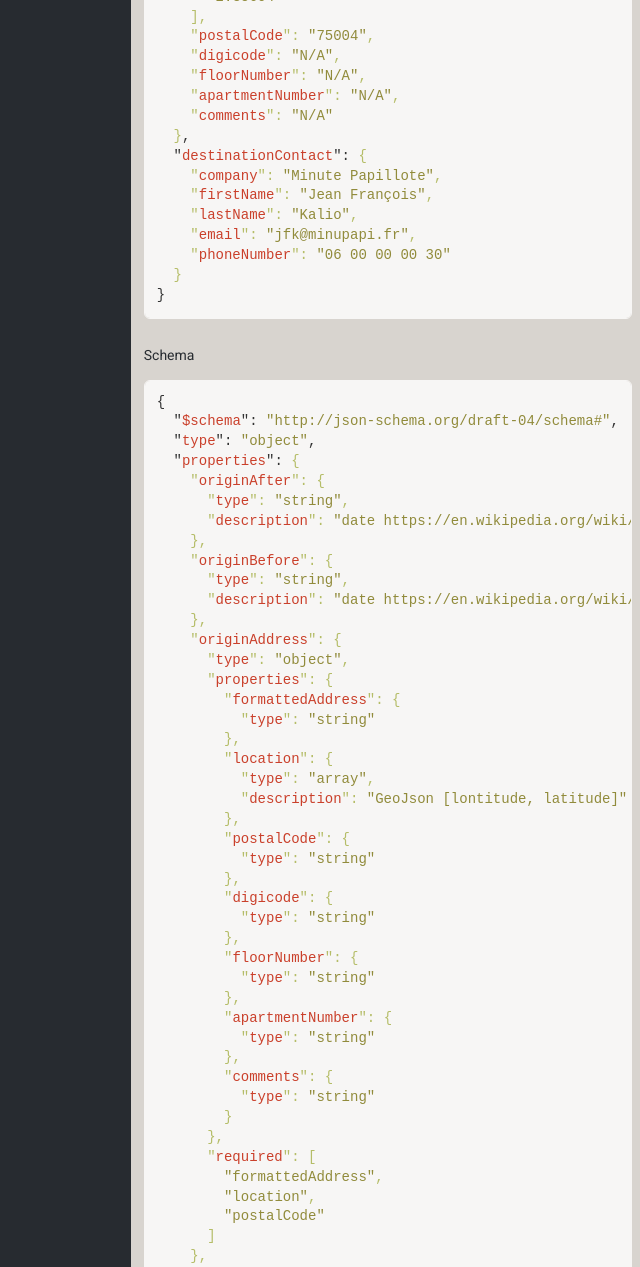
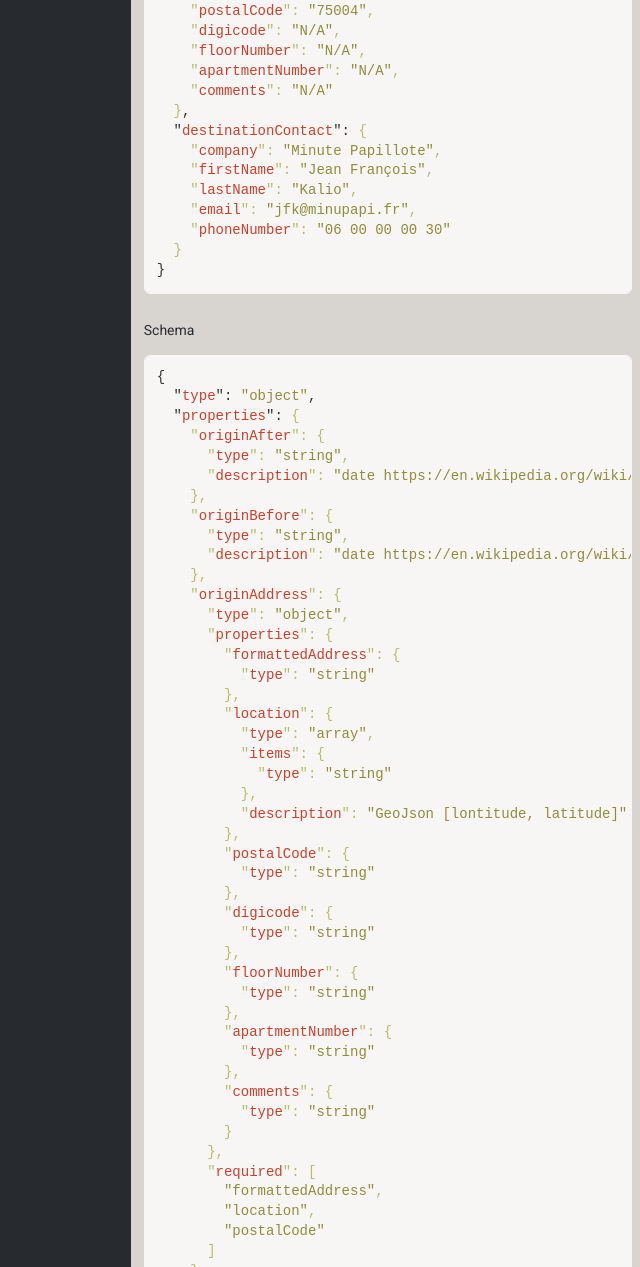
Before and after one commit to CityLiv/api-docs, a website: page index.html in a window 1280 px wide. Shown: the part 3451-4718 px from the top of the page, without its empty margins (640-1280 px from the left). Drawn offline with Linux system fonts and the light colour scheme.

Commit message:
Try to fix tab spaces

```diff
--- a/index.html
+++ b/index.html
@@ -163,7 +163,10 @@ This token must be placed in the <code>Authorization</code> header as follow:
 </ul>
 </li>
 </ul>
-</section></div><div class="middle"><section id="courses" class="resource-group"><h2 class="group-heading">Courses <a href="#courses" class="permalink">&para;</a></h2></section></div><div class="middle"><div id="courses-courses" class="resource"><h3 class="resource-heading">Courses <a href="#courses-courses" class="permalink">&para;</a></h3></div></div><div class="right"><div class="definition"><span class="method post">POST</span>&nbsp;<span class="uri"><span class="hostname"></span>/courses</span></div><div class="tabs"><div class="example-names"><span>Requests</span><span class="tab-button">CourseSample</span></div><div class="tab"><div><div class="inner"><h5>Headers</h5><pre><code><span class="hljs-attribute">Content-Type</span>: <span class="hljs-string">application/json</span><br><span class="hljs-attribute">Authorization</span>: <span class="hljs-string">Bearer MY_SUPER_TOKEN</span></code></pre><div style="height: 1px;"></div><h5>Body</h5><pre><code>{
+</section></div><div class="middle"><section id="courses" class="resource-group"><h2 class="group-heading">Courses <a href="#courses" class="permalink">&para;</a></h2></section></div><div class="middle"><div id="courses-courses" class="resource"><h3 class="resource-heading">Courses <a href="#courses-courses" class="permalink">&para;</a></h3></div></div><div class="right"><div class="definition"><span class="method post">POST</span>&nbsp;<span class="uri"><span class="hostname"></span>/courses</span></div><div class="tabs"><div class="example-names"><span>Requests</span><span class="tab-button">CourseSample</span></div><div class="tab"><div><div class="inner"><div class="description"><pre><code>+ Headers
+      Content-Type: <span class="hljs-type">application</span>/json
+      Authorization: Bearer MY_SUPER_TOKEN</code></pre>
+</div><h5>Body</h5><pre><code>{
   "<span class="hljs-attribute">originAfter</span>": <span class="hljs-value"><span class="hljs-string">"2017-01-20T12:00:00+02:00"</span></span>,
   "<span class="hljs-attribute">originBefore</span>": <span class="hljs-value"><span class="hljs-string">"2017-01-20T12:30:00+02:00"</span></span>,
   "<span class="hljs-attribute">originAddress</span>": <span class="hljs-value">{
@@ -207,7 +210,6 @@ This token must be placed in the <code>Authorization</code> header as follow:
     "<span class="hljs-attribute">phoneNumber</span>": <span class="hljs-value"><span class="hljs-string">"06 00 00 00 30"</span>
   </span>}
 </span>}</code></pre><div style="height: 1px;"></div><h5>Schema</h5><pre><code>{
-  "<span class="hljs-attribute">$schema</span>": <span class="hljs-value"><span class="hljs-string">"http://json-schema.org/draft-04/schema#"</span></span>,
   "<span class="hljs-attribute">type</span>": <span class="hljs-value"><span class="hljs-string">"object"</span></span>,
   "<span class="hljs-attribute">properties</span>": <span class="hljs-value">{
     "<span class="hljs-attribute">originAfter</span>": <span class="hljs-value">{
@@ -226,6 +228,9 @@ This token must be placed in the <code>Authorization</code> header as follow:
         </span>}</span>,
         "<span class="hljs-attribute">location</span>": <span class="hljs-value">{
           "<span class="hljs-attribute">type</span>": <span class="hljs-value"><span class="hljs-string">"array"</span></span>,
+          "<span class="hljs-attribute">items</span>": <span class="hljs-value">{
+            "<span class="hljs-attribute">type</span>": <span class="hljs-value"><span class="hljs-string">"string"</span>
+          </span>}</span>,
           "<span class="hljs-attribute">description</span>": <span class="hljs-value"><span class="hljs-string">"GeoJson [lontitude, latitude]"</span>
         </span>}</span>,
         "<span class="hljs-attribute">postalCode</span>": <span class="hljs-value">{
@@ -292,6 +297,9 @@ This token must be placed in the <code>Authorization</code> header as follow:
         </span>}</span>,
         "<span class="hljs-attribute">location</span>": <span class="hljs-value">{
           "<span class="hljs-attribute">type</span>": <span class="hljs-value"><span class="hljs-string">"array"</span></span>,
+          "<span class="hljs-attribute">items</span>": <span class="hljs-value">{
+            "<span class="hljs-attribute">type</span>": <span class="hljs-value"><span class="hljs-string">"string"</span>
+          </span>}</span>,
           "<span class="hljs-attribute">description</span>": <span class="hljs-value"><span class="hljs-string">"GeoJson [lontitude, latitude]"</span>
         </span>}</span>,
         "<span class="hljs-attribute">postalCode</span>": <span class="hljs-value">{
@@ -311,9 +319,6 @@ This token must be placed in the <code>Authorization</code> header as follow:
         </span>}
       </span>}</span>,
       "<span class="hljs-attribute">required</span>": <span class="hljs-value">[
-        <span class="hljs-string">"formattedAddress"</span>,
-        <span class="hljs-string">"location"</span>,
-        <span class="hljs-string">"postalCode"</span>,
         <span class="hljs-string">"formattedAddress"</span>,
         <span class="hljs-string">"location"</span>,
         <span class="hljs-string">"postalCode"</span>
@@ -351,7 +356,8 @@ This token must be placed in the <code>Authorization</code> header as follow:
     <span class="hljs-string">"originBefore"</span>,
     <span class="hljs-string">"destinationAfter"</span>,
     <span class="hljs-string">"destinationBefore"</span>
-  ]
+  ]</span>,
+  "<span class="hljs-attribute">$schema</span>": <span class="hljs-value"><span class="hljs-string">"http://json-schema.org/draft-04/schema#"</span>
 </span>}</code></pre><div style="height: 1px;"></div></div></div><div class="tabs"><div class="example-names"><span>Responses</span><span class="tab-button">201</span></div><div class="tab"><div><div class="inner"><h5>Headers</h5><pre><code><span class="hljs-attribute">Content-Type</span>: <span class="hljs-string">application/json</span></code></pre><div style="height: 1px;"></div><h5>Body</h5><pre><code>{
   "<span class="hljs-attribute">id</span>": <span class="hljs-value"><span class="hljs-string">"151fdvb5dbg1"</span></span>,
   "<span class="hljs-attribute">shortId</span>": <span class="hljs-value"><span class="hljs-string">"48ed9szef"</span></span>,
@@ -586,7 +592,8 @@ This token must be placed in the <code>Authorization</code> header as follow:
     <span class="hljs-string">"destinationBefore"</span>
   ]
 </span>}</code></pre><div style="height: 1px;"></div></div></div></div></div></div></div></div><div class="middle"><div id="courses-courses-post" class="action post"><h4 class="action-heading"><div class="name">Create a Course</div><a href="#courses-courses-post" class="method post">POST</a><code class="uri">/courses</code></h4><p>Creates a new Course.</p>
-</div></div><hr class="split"><div class="right"><div class="definition"><span class="method get">GET</span>&nbsp;<span class="uri"><span class="hostname"></span>/courses</span></div><div class="tabs"><div class="example-names"><span>Requests</span><span class="tab-button">Example1</span></div><div class="tab"><div><div class="inner"><h5>Headers</h5><pre><code><span class="hljs-attribute">Content-Type</span>: <span class="hljs-string">application/json</span><br><span class="hljs-attribute">Authorization</span>: <span class="hljs-string">Bearer MY_SUPER_TOKEN</span></code></pre><div style="height: 1px;"></div></div></div><div class="tabs"><div class="example-names"><span>Responses</span><span class="tab-button">200</span></div><div class="tab"><div><div class="inner"><h5>Headers</h5><pre><code><span class="hljs-attribute">Content-Type</span>: <span class="hljs-string">application/json</span></code></pre><div style="height: 1px;"></div><h5>Body</h5><pre><code>[
+</div></div><hr class="split"><div class="right"><div class="definition"><span class="method get">GET</span>&nbsp;<span class="uri"><span class="hostname"></span>/courses</span></div><div class="tabs"><div class="example-names"><span>Requests</span><span class="tab-button">Example1</span></div><div class="tab"><div><div class="inner"><h5>Headers</h5><pre><code><span class="hljs-attribute">Content-Type</span>: <span class="hljs-string">application/json</span></code></pre><div style="height: 1px;"></div><h5>Body</h5><pre><code>+ Headers
+      Authorization: Bearer MY_SUPER_TOKEN</code></pre><div style="height: 1px;"></div></div></div><div class="tabs"><div class="example-names"><span>Responses</span><span class="tab-button">200</span></div><div class="tab"><div><div class="inner"><h5>Headers</h5><pre><code><span class="hljs-attribute">Content-Type</span>: <span class="hljs-string">application/json</span></code></pre><div style="height: 1px;"></div><h5>Body</h5><pre><code>[
   {
     "<span class="hljs-attribute">id</span>": <span class="hljs-value"><span class="hljs-string">"151fdvb5dbg1"</span></span>,
     "<span class="hljs-attribute">shortId</span>": <span class="hljs-value"><span class="hljs-string">"48ed9szef"</span></span>,
```
Also changed, not shown: 1 other file.
